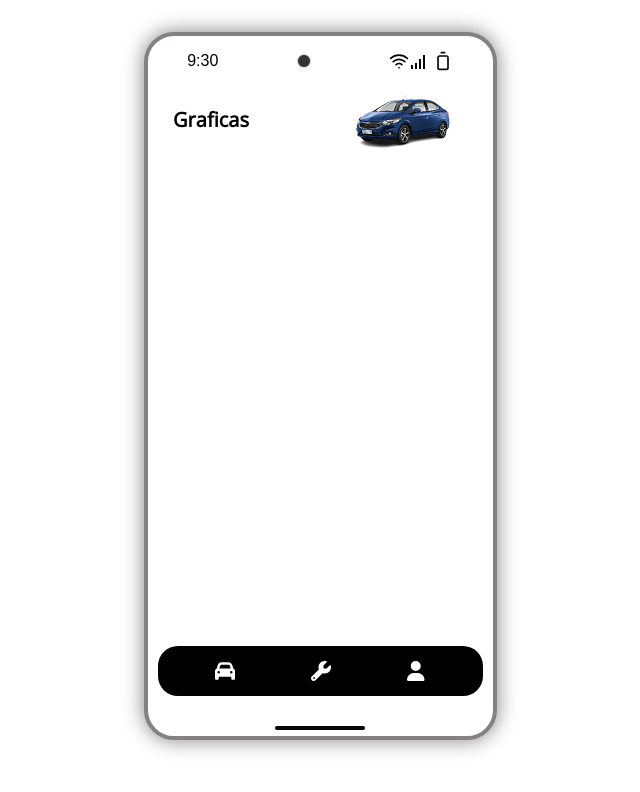
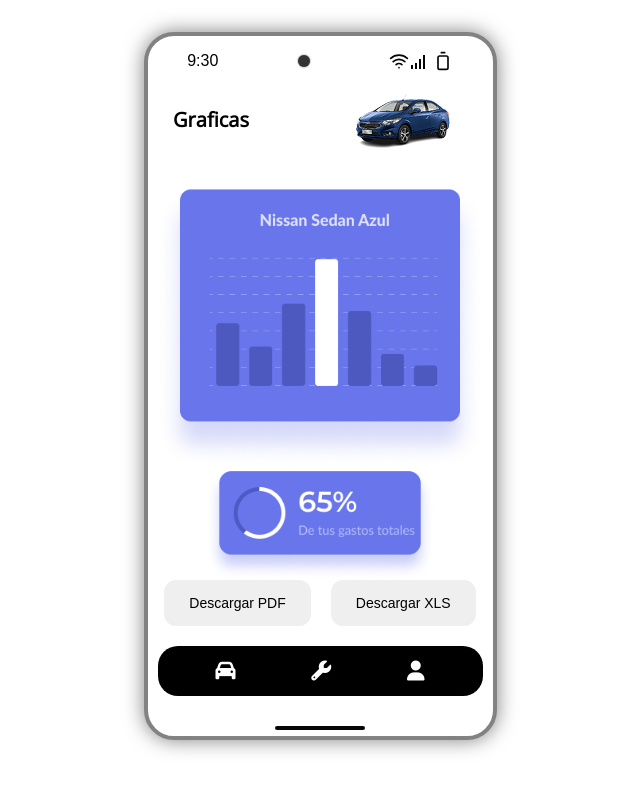
Before and after one commit to EfrenMV/Software-vue, a Vue app: page /graficas in a window 1280 px wide. Shown: the top 792 px of the page, without its empty margins (320-960 px from the left). Built offline with nearby package versions, Linux system fonts and the light colour scheme.

Commit message:
Feak[graficas.vue]
- Implementacion de lo botones

```diff
--- a/src/main.js
+++ b/src/main.js
@@ -4,9 +4,10 @@ import router from './router'
 import { createPinia } from 'pinia'
 
 
+/*
 import '@fortawesome/fontawesome-free/css/all.css'
 import '@fortawesome/fontawesome-free/js/all.js'
-
+*/
 
 //cambio
 // Se crea la aplicación
--- a/src/views/graficas.vue
+++ b/src/views/graficas.vue
@@ -2,9 +2,23 @@
    <Header></Header>
   <div class="ejemploMenu">
   <div class="box">
+
    <div class="box_img">
         <p style="color: black;">Graficas</p>
         <img src="../components/icons/vehiculo.png" alt="perfil" />
+    </div>
+
+   <div class="box_img2">
+        <img src="../components/icons/GraficasColumna.png" alt="perfil" />
+    </div>
+
+    <div class="box_img3">
+        <img src="../components/icons/porcentaje.png" alt="perfil" />
+    </div>
+
+    <div class="bottones_box">
+      <button class="boton_descarga">Descargar PDF</button>
+      <button class="boton_descarga">Descargar XLS</button>
     </div>
 
   </div>
@@ -22,10 +36,47 @@ import Header from '@/components/Header.vue'
 </script>
 
 <style setup>
+
+.boton_descarga{
+    padding: 15px 25px;
+    border: none;
+    border-radius: 12px;
+    font-size: 14px;
+    cursor: pointer;
+    display: flex;
+    align-items: center;
+    justify-content: center;
+    gap: 8px;
+  }
+
+button:hover{
+ cursor: pointer;
+}
+.bottones_box{
+  display: flex;
+  justify-content: center;
+  align-items: center;
+  gap: 20px;
+}
+
+
 .box_img{
   justify-content: center;
   display: flex;
   gap: 90px;
+}
+
+.box_img2{
+  margin-top: 30px;
+  display: flex;
+  justify-content: center;
+  height: 50%;
+}
+
+.box_img3{
+  display: flex;
+  justify-content: center;
+  height: 20%;
 }
 
 .box_img p{
@@ -40,9 +91,12 @@ import Header from '@/components/Header.vue'
   }
 
   .box{
-    width: 100%;
-    height: 560px;
-    }
-
+     display: flex;
+     flex-direction: column;
+     justify-content: start;
+     align-items: center;
+     width: 100%;
+     height: 560px;
+  }
 
 </style>
```
Also changed, not shown: src/components/icons/GraficasColumna.png (added), src/components/icons/porcentaje.png (added).
